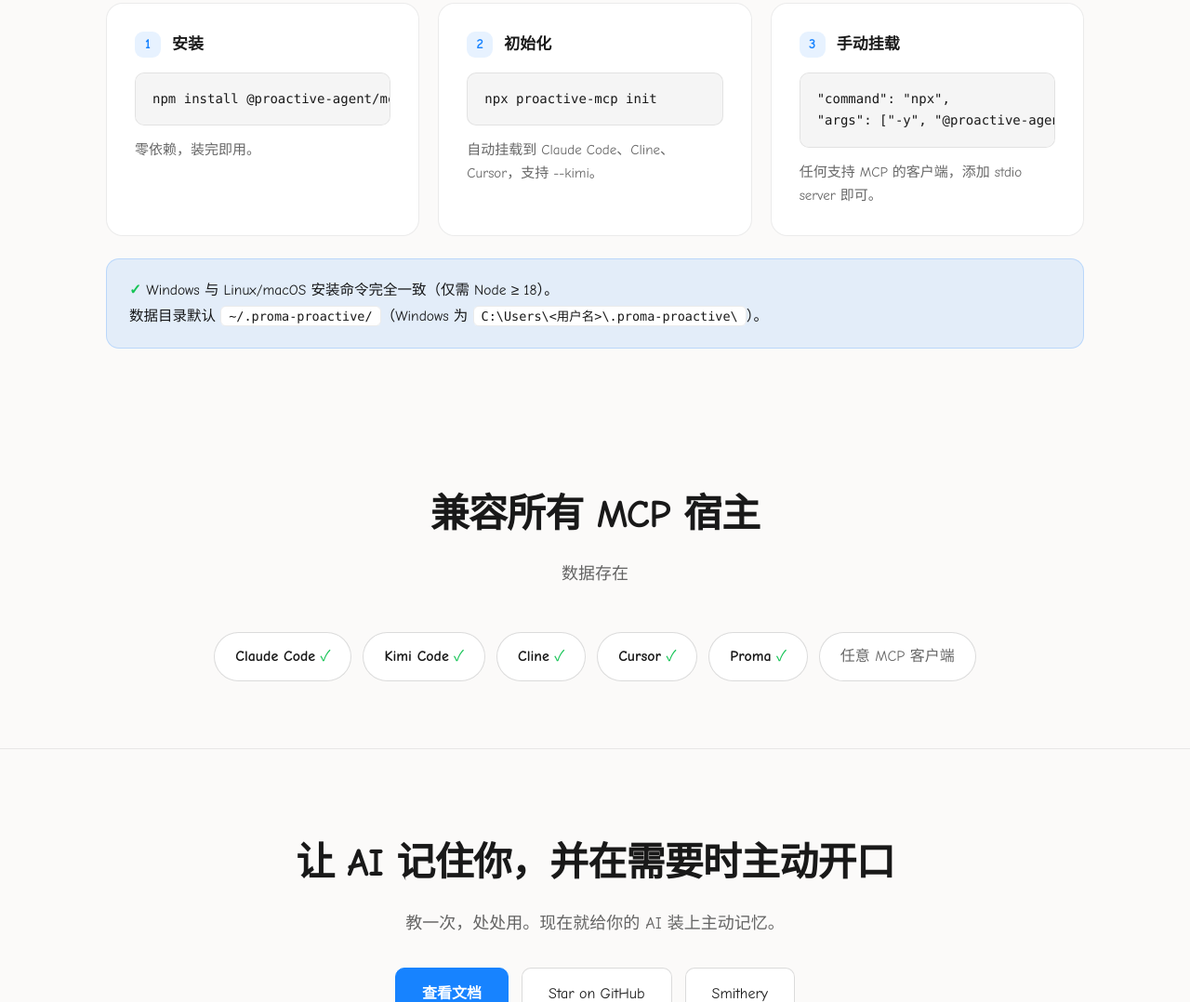
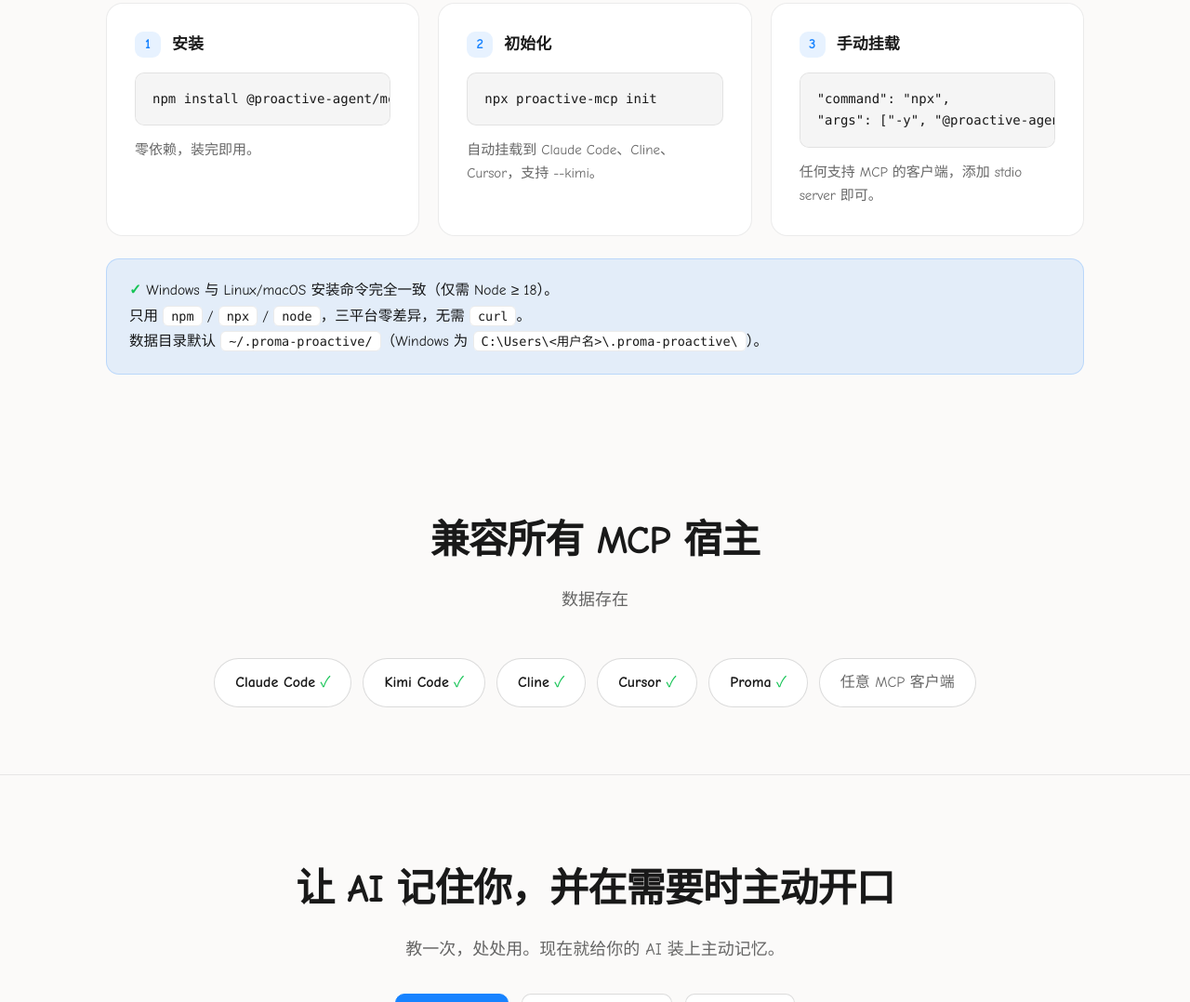
Before and after one commit to ConradLu2740/ProactiveAgent, a website: page index.html in a window 1280 px wide. Shown: the part 2237-3315 px from the top of the page at 93% size. Drawn offline with Linux system fonts and the light colour scheme.

Commit message:
docs: clarify npm/npx/node identical, curl not required
安装提示补一句：只用 npm / npx / node 三平台零差异，
无需 curl（避免 Windows 用户看到 curl|bash 脚本式安装产生困惑）。

Made-with: Proma

```diff
--- a/index.html
+++ b/index.html
@@ -256,6 +256,7 @@
   </div>
   <div class="install-note">
     <span class="ok">✓</span> <span data-i18n="note_1">Windows 与 Linux/macOS 安装命令完全一致</span><span data-i18n="note_1b">（仅需 Node ≥ 18）</span>。<br>
+    <span data-i18n="note_3">只用 </span><code>npm</code> / <code>npx</code> / <code>node</code><span data-i18n="note_3b">，三平台零差异，无需 </span><code>curl</code><span data-i18n="note_3c">。</span><br>
     <span data-i18n="note_2">数据目录默认 </span><code>~/.proma-proactive/</code><span data-i18n="note_2b">（Windows 为 </span><code data-i18n="win_path">C:\Users\&lt;用户名&gt;\.proma-proactive\</code><span data-i18n="note_2c">）</span>。
   </div>
 </section>
@@ -320,6 +321,7 @@
     i2_t: "初始化", i2_d: "自动挂载到 Claude Code、Cline、Cursor，支持 --kimi。",
     i3_t: "手动挂载", i3_d: "任何支持 MCP 的客户端，添加 stdio server 即可。",
     note_1: "Windows 与 Linux/macOS 安装命令完全一致", note_1b: "（仅需 Node ≥ 18）",
+    note_3: "只用 ", note_3b: "，三平台零差异，无需 ", note_3c: "。",
     note_2: "数据目录默认 ", note_2b: "（Windows 为 ", note_2c: "）",
     win_path: "C:\\Users\\<用户名>\\.proma-proactive\\",
     compat_h2: "兼容所有 MCP 宿主", compat_lead: "数据存在 ", compat_any: "任意 MCP 客户端",
@@ -349,6 +351,7 @@
     i2_t: "Init", i2_d: "Auto-wires into Claude Code, Cline & Cursor. Supports --kimi.",
     i3_t: "Manual setup", i3_d: "Any MCP-capable client: add it as a stdio server.",
     note_1: "Identical install commands on Windows, Linux & macOS", note_1b: " (Node ≥ 18 only)",
+    note_3: "Only ", note_3b: " — identical on all platforms; ", note_3c: " not required.",
     note_2: "Data lives in ", note_2b: " (", note_2c: " on Windows)",
     win_path: "C:\\Users\\<username>\\.proma-proactive\\",
     compat_h2: "Works with any MCP host", compat_lead: "Data lives in ", compat_any: "Any MCP client",
```
